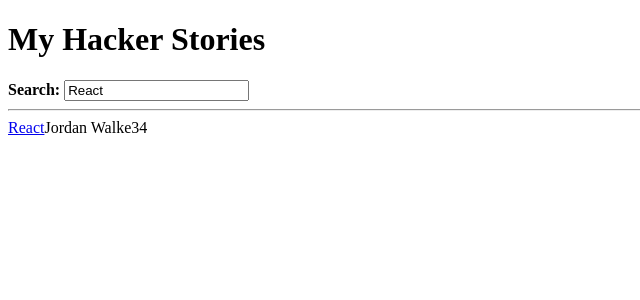
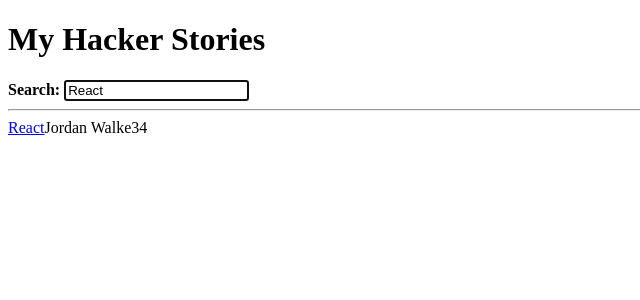
Before and after one commit to kjones7/hacker-stories, a React (Create React App) app: page / in a window 1280 px wide. Shown: the top 300 px of the page, without its empty margins (0-640 px from the left). Built offline with nearby package versions, Linux system fonts and the light colour scheme.

Commit message:
Fundamentals of React - Imperative React

```diff
--- a/src/App.js
+++ b/src/App.js
@@ -50,6 +50,7 @@ const App = () => {
             <InputWithLabel
                 id="search"
                 value={searchTerm}
+                isFocused
                 onInputChange={handleSearch}
             >
                 <strong>Search:</strong>
@@ -67,12 +68,24 @@ const InputWithLabel = ({
     value,
     type = 'text',
     onInputChange,
+    isFocused,
     children,
-}) => (
+}) => {
+    const inputRef = React.useRef();
+
+    React.useEffect(() => {
+        if (isFocused && inputRef.current) {
+                inputRef.current.focus();
+            }
+    }, [isFocused]);
+
+    return (
         <>
             <label htmlFor={id}>{children}</label>
             &nbsp;
+            {/* B */}
             <input
+                ref={inputRef}
                 id={id}
                 type={type}
                 value={value}
@@ -80,6 +93,7 @@ const InputWithLabel = ({
             />
         </>
     );
+};
 
 const List = ({ list }) =>
     list.map(item => <Item key={item.objectID} item={item} />);
```
Lines whose indentation alone changed are shown as unchanged.
